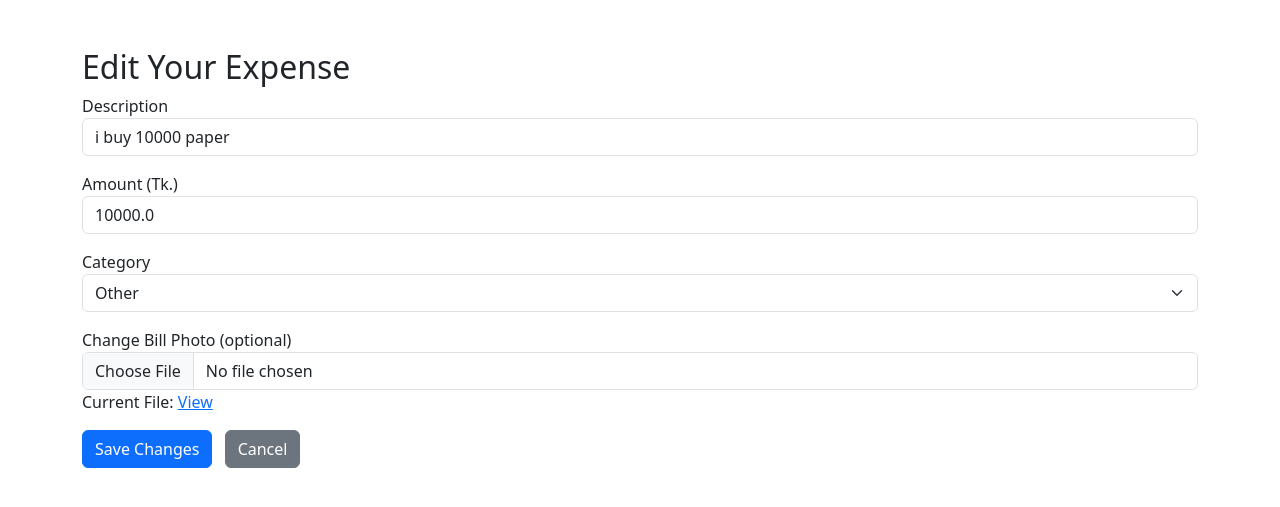
After one commit to Sankalpa-Anka-31/Meghamala_Press_Ledger, a Flask app: page /edit-expense/1 in a window 1280 px wide. The commit adds this page. Shown: the top 507 px of the page. Run offline with Flask 3, Linux system fonts and the light colour scheme; a user stored in the database is signed in.

```diff
--- a/app.py
+++ b/app.py
@@ -200,6 +200,35 @@ def records():
         end_date=end_date or "",
         search=search or ""
     )
+
+@app.route('/edit-expense/<int:expense_id>', methods=['GET', 'POST'])
+def edit_expense(expense_id):
+    if not session.get('user_id'):
+        return redirect('/login')
+
+    expense = Expense.query.get_or_404(expense_id)
+
+    # Prevent others from editing someone else's record
+    if expense.user_id != session['user_id']:
+        return "Unauthorized", 403
+
+    if request.method == 'POST':
+        expense.description = request.form['description']
+        expense.amount = float(request.form['amount'])
+        expense.category = request.form['category']
+
+        file = request.files.get('bill')
+        if file and file.filename != "":
+            filename = secure_filename(file.filename)
+            file.save(os.path.join(app.config['UPLOAD_FOLDER'], filename))
+            expense.bill_filename = filename
+
+        db.session.commit()
+        flash("Expense updated successfully.")
+        return redirect('/records')
+
+    return render_template('edit_expense.html', expense=expense)
+
 
 @app.route('/admin')
 def admin():
--- /dev/null
+++ b/static/uploads/expenses.csv
@@ -0,0 +1,6 @@
+User ID,Description,Amount,Category,Timestamp
+1,i buy 10000 paper,1.0,Other,2025-06-20 20:47:01
+1,i buy 10000 paper,1.0,Other,2025-06-20 20:38:57
+1,i buy 10000 paper,10000.0,Other,2025-06-20 20:38:18
+1,i buy 10000 paper,10000.0,Other,2025-06-20 20:37:37
+1,i buy 10000 paper,1000.0,Paper,2025-06-20 08:27:03 PM
--- a/templates/add_task.html
+++ b/templates/add_task.html
@@ -65,8 +65,8 @@
         </div>
 
         <div class="mb-4">
-            <label for="file">Optional File (Image/Audio)</label>
-            <input id="file" class="form-control" type="file" name="file" accept="image/*,audio/*" />
+            <label for="media">Optional File (Any type)</label>
+            <input id="media" class="form-control" type="file" name="media" />
         </div>
 
         <button type="submit" class="btn btn-primary">Add Task</button>
--- /dev/null
+++ b/templates/edit_expense.html
@@ -0,0 +1,37 @@
+<!DOCTYPE html>
+<html>
+<head>
+    <title>Edit Expense</title>
+    <link rel="stylesheet" href="https://cdn.jsdelivr.net/npm/bootstrap@5.3.0/dist/css/bootstrap.min.css">
+</head>
+<body class="container mt-5">
+    <h2>Edit Your Expense</h2>
+    <form method="POST" enctype="multipart/form-data">
+        <div class="mb-3">
+            <label>Description</label>
+            <input class="form-control" type="text" name="description" value="{{ expense.description }}" required>
+        </div>
+        <div class="mb-3">
+            <label>Amount (Tk.)</label>
+            <input class="form-control" type="number" step="0.01" name="amount" value="{{ expense.amount }}" required>
+        </div>
+        <div class="mb-3">
+            <label>Category</label>
+            <select class="form-select" name="category" required>
+                {% for cat in ['Ink', 'Paper', 'Repair', 'Electricity', 'Other'] %}
+                    <option value="{{ cat }}" {% if expense.category == cat %}selected{% endif %}>{{ cat }}</option>
+                {% endfor %}
+            </select>
+        </div>
+        <div class="mb-3">
+            <label>Change Bill Photo (optional)</label>
+            <input class="form-control" type="file" name="bill" accept="image/*">
+            {% if expense.bill_filename %}
+                <p>Current File: <a href="{{ url_for('static', filename='uploads/' ~ expense.bill_filename) }}" target="_blank">View</a></p>
+            {% endif %}
+        </div>
+        <button class="btn btn-primary" type="submit">Save Changes</button>
+        <a class="btn btn-secondary ms-2" href="/records">Cancel</a>
+    </form>
+</body>
+</html>
--- a/templates/records.html
+++ b/templates/records.html
@@ -149,6 +149,7 @@
                     <th>Category</th>
                     <th>Time (BD)</th>
                     <th>Bill Image</th>
+                    <th>Action</th>
                 </tr>
             </thead>
             <tbody>
@@ -169,6 +170,9 @@
                         —
                         {% endif %}
                     </td>
+                    <td>
+                        <a class="btn btn-sm btn-warning" href="{{ url_for('edit_expense', expense_id=expense.id) }}">✏️ Edit</a>
+                    </td>
                 </tr>
                 {% endfor %}
             </tbody>
--- a/templates/submit.html
+++ b/templates/submit.html
@@ -50,8 +50,8 @@
                         </select>
                     </div>
                     <div class="mb-4">
-                        <label class="form-label">Upload Bill Photo</label>
-                        <input class="form-control" type="file" name="bill" accept="image/*" required>
+                        <label class="form-label">Upload Bill File (photo/file)</label>
+                        <input class="form-control" type="file" name="bill" required>
                     </div>
                     <div class="d-grid">
                         <button class="btn btn-primary btn-lg" type="submit">✅ Submit Expense</button>
```
Also changed, not shown: templates/tasks.html (+9 -12 lines), instance/printing_press.db, 1 other file.
